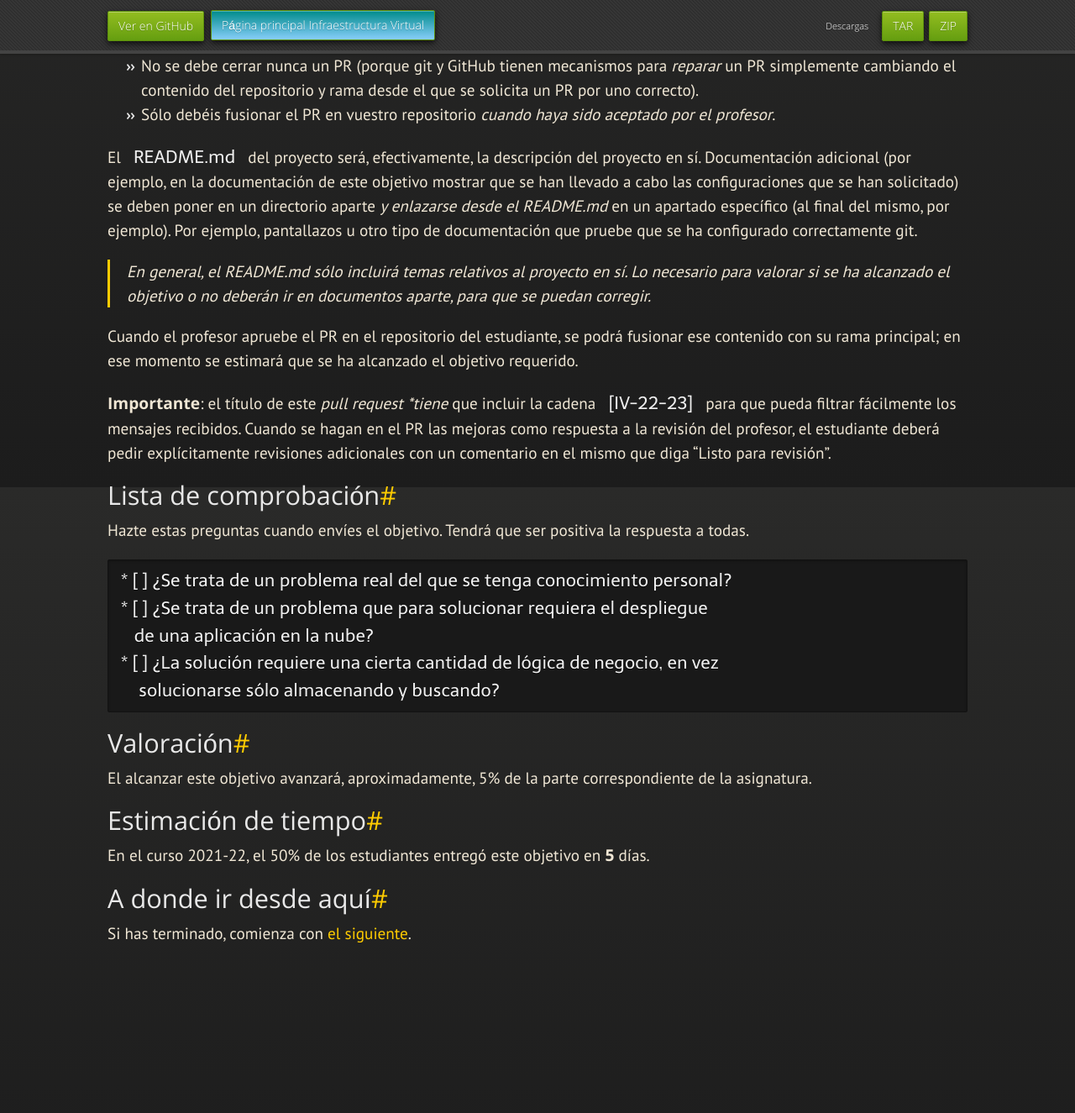
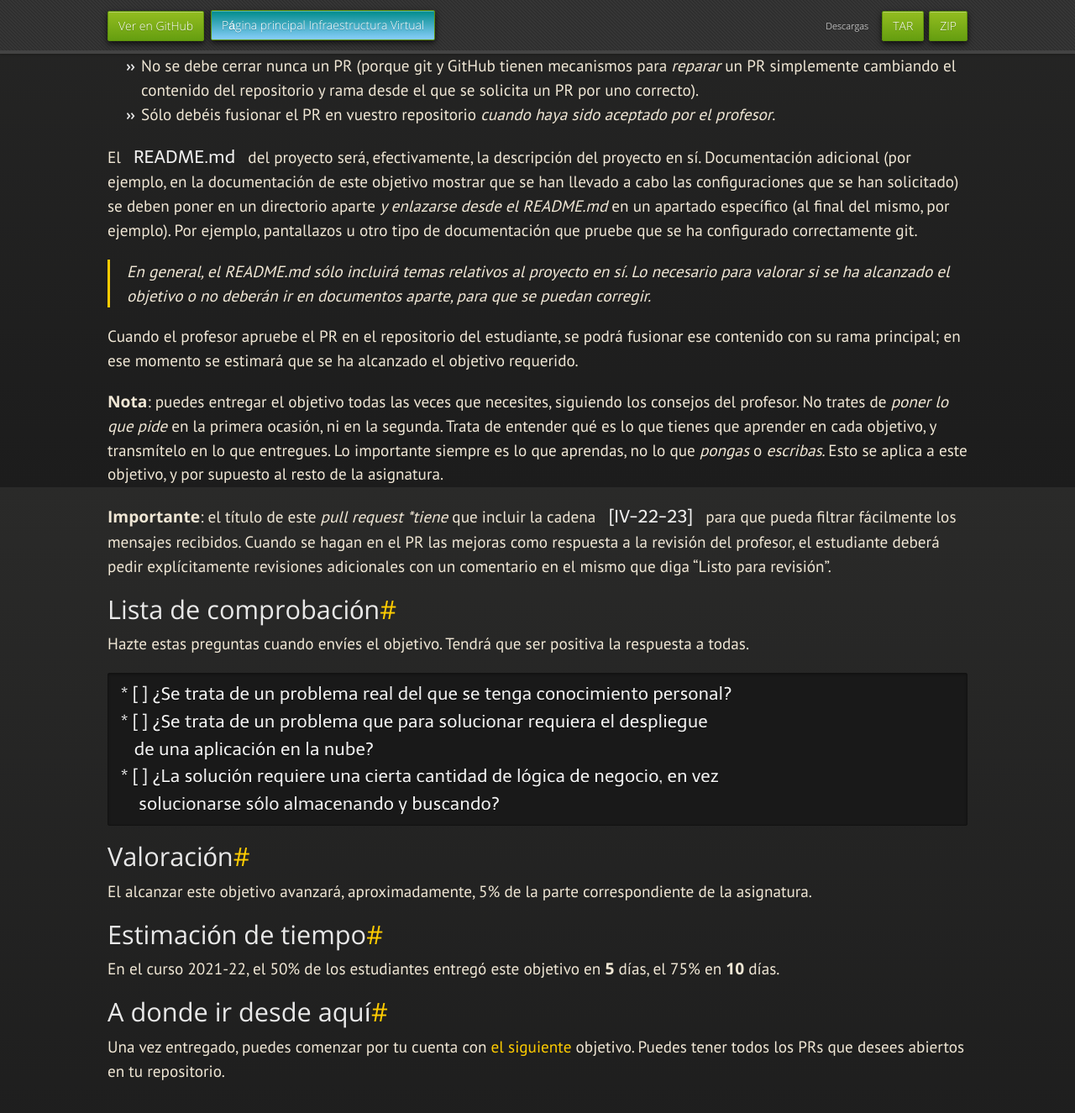
Before and after one commit to JJ/IV, a Jekyll site: the page built from documentos/proyecto/0.Repositorio.md, in a window 1280 px wide and 1400 px high, scrolled down 3920 px. Shown: the top 1325 px of the window at 84% size. Built offline with Jekyll 4.4.1, drawn with Linux system fonts in a browser that asks for light colours; nearby versions of some CDN libraries; some web fonts are replaced; our own code applies the rules of GitHub Pages for plain Markdown files; before the commit the page ends 5156 px from its top, so only the background shows below that.

Commit message:
Sync documentos/proyecto/0.Repositorio.md de master a gh-pages

```diff
--- a/documentos/proyecto/0.Repositorio.md
+++ b/documentos/proyecto/0.Repositorio.md
@@ -239,6 +239,13 @@ Cuando el profesor apruebe el PR en el repositorio del estudiante, se
 podrá fusionar ese contenido con su rama principal; en ese momento se
 estimará que se ha alcanzado el objetivo requerido.
 
+**Nota**: puedes entregar el objetivo todas las veces que necesites, siguiendo
+los consejos del profesor. No trates de *poner lo que pide* en la primera
+ocasión, ni en la segunda. Trata de entender qué es lo que tienes que aprender
+en cada objetivo, y transmítelo en lo que entregues. Lo importante siempre es lo
+que aprendas, no lo que *pongas* o *escribas*. Esto se aplica a este objetivo, y
+por supuesto al resto de la asignatura.
+
 **Importante**: el título de este *pull request* **tiene* que incluir la cadena
 `[IV-22-23]` para que pueda filtrar fácilmente los mensajes recibidos. Cuando se
 hagan en el PR las mejoras como respuesta a la revisión del profesor, el
@@ -265,8 +272,11 @@ correspondiente de la asignatura.
 
 ## Estimación de tiempo
 
-En el curso 2021-22, el 50% de los estudiantes entregó este objetivo en **5** días.
+En el curso 2021-22, el 50% de los estudiantes entregó este objetivo en **5**
+días, el 75% en **10** días.
 
 ## A donde ir desde aquí
 
-Si has terminado, comienza con [el siguiente](1.Infraestructura).
+Una vez entregado, puedes comenzar por tu cuenta con [el
+siguiente](1.Infraestructura) objetivo. Puedes tener todos los PRs que desees
+abiertos en tu repositorio.
```
